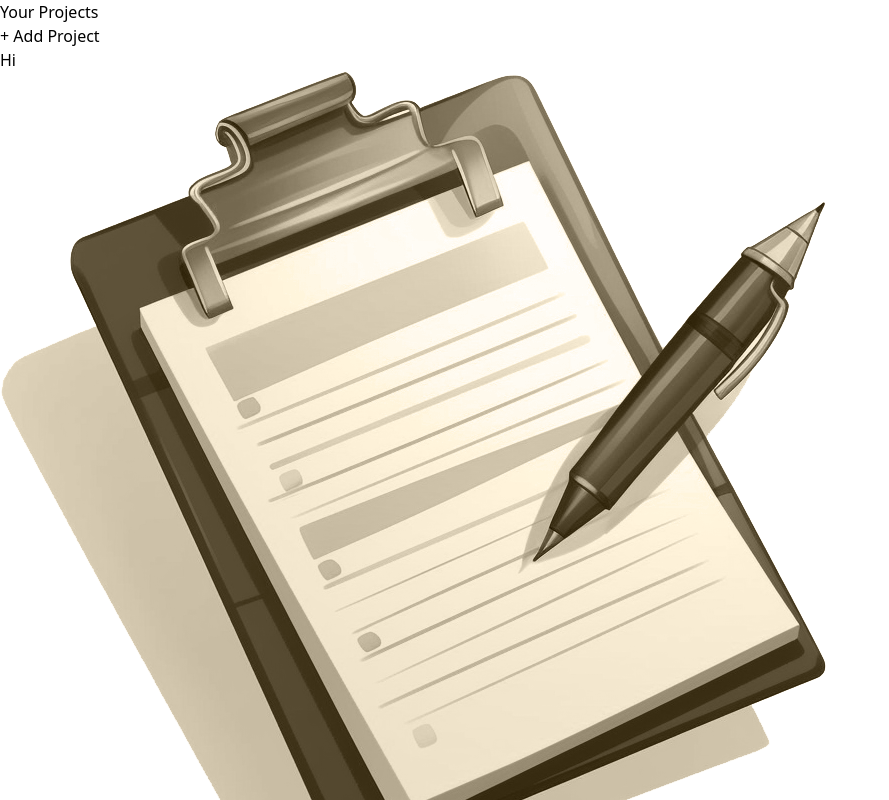
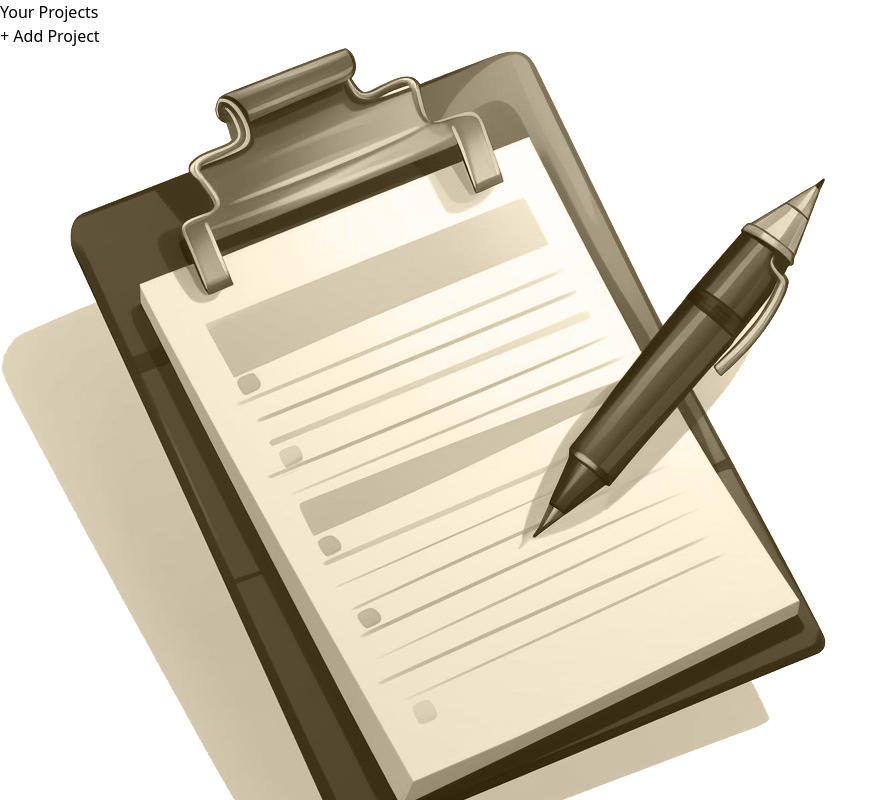
Before and after one commit to malimalik/project-management, a React (Vite) app: page / in a window 1280 px wide. Shown: the top 800 px of the page, without its empty margins (0-889 px from the left). Built offline with nearby package versions, Linux system fonts and the light colour scheme.

Commit message:
add project to the list

```diff
--- a/src/App.jsx
+++ b/src/App.jsx
@@ -34,6 +34,7 @@ function App() {
 
       return {
         ...prevState,
+        selectedProjectId: undefined,
         projects: [...prevState.projects, newProject]
       }
     })
@@ -54,7 +55,7 @@ function App() {
 
   return (
     <main className="h-screen my-8 flex gap-8">
-      <SideBar onAddingProject={handleAddingProject}></SideBar>
+      <SideBar onAddingProject={handleAddingProject} projects={projectState.projects}></SideBar>
 
       {/* <div className="flex-grow pl-[50px]"></div> */}
       {content}
--- a/src/components/ProjectList.jsx
+++ b/src/components/ProjectList.jsx
@@ -1,10 +1,17 @@
 import React from "react";
 
-const ProjectList = () => {
+const ProjectList = (props) => {
   return (
     <div>
-      <ul>
-        <li className="flex justify-between my-4">Hi</li>
+      <ul className="mt-8">
+        {props.projects.map((project) => (
+          <li
+            key={project.id}
+            className="flex justify-between my-4 text-white text-center"
+          >
+            <button className="w-full text-left px-2 py-1 rounded-sm my-1 text-stone-400 hover:text-stone-200 hover:bg-stone-800">{project.title}</button>
+          </li>
+        ))}
       </ul>
     </div>
   );
--- a/src/components/SideBar.jsx
+++ b/src/components/SideBar.jsx
@@ -8,9 +8,8 @@ const SideBar = (props) => {
         <h2 className="text-xl font-bold text-stone-200 my-4 mb-3">
           Your Projects
         </h2>
-        <Button onClick={props.onAddingProject}>+ Add Project</Button>
-
-        <ProjectList />
+        <Button onClick={props.onAddingProject}> + Add Project</Button>
+        <ProjectList projects={props.projects} />
       </section>
     </div>
   );
```
